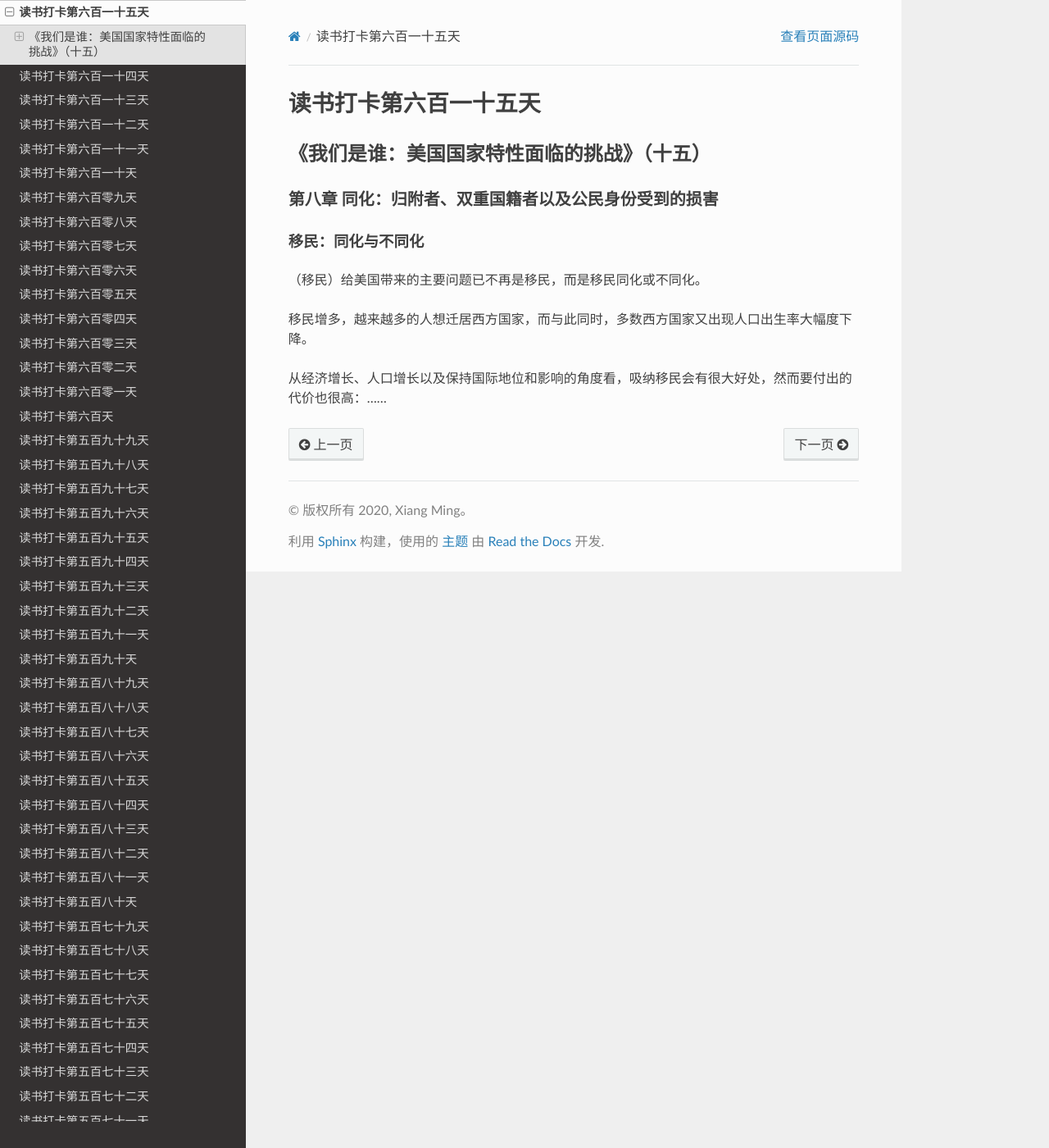
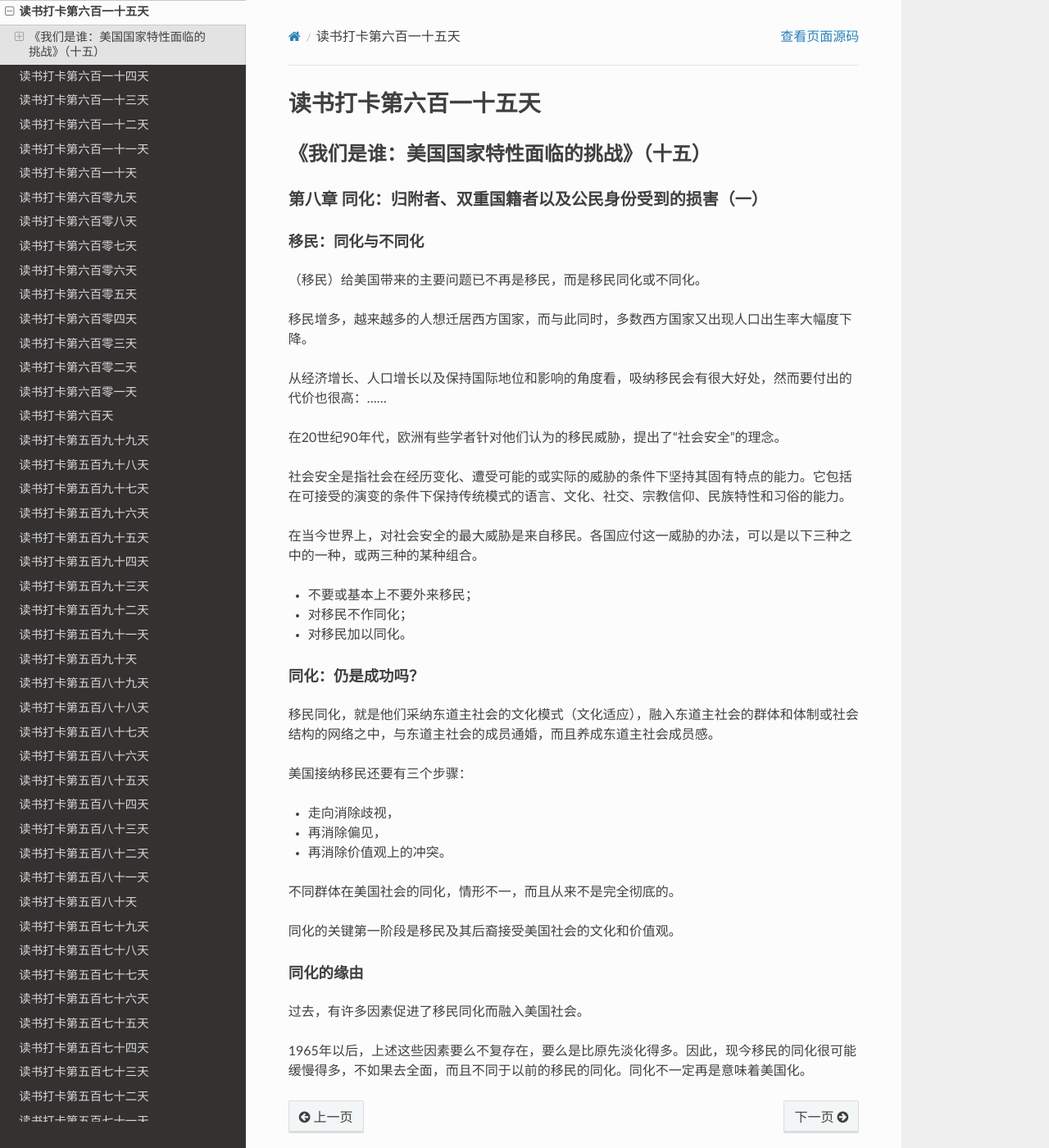
Before and after one commit to xiangming1975/reading, a Sphinx documentation site: the page built from source/2022-07-15.md, in a window 1280 px wide and 1400 px high. Shown: the whole window at 82% size. Built offline with Sphinx 7.4.7 and the Read the Docs theme 2.0.0, drawn with Linux system fonts in a browser that asks for light colours.

Commit message:
自动提交时间: 2022-07-13T22:00:07,644353591+08:00

```diff
--- a/source/2022-07-15.md
+++ b/source/2022-07-15.md
@@ -1,6 +1,6 @@
 # 读书打卡第六百一十五天
 ## 《我们是谁：美国国家特性面临的挑战》（十五）
-### 第八章 同化：归附者、双重国籍者以及公民身份受到的损害
+### 第八章 同化：归附者、双重国籍者以及公民身份受到的损害（一）
 #### 移民：同化与不同化
 
 （移民）给美国带来的主要问题已不再是移民，而是移民同化或不同化。
@@ -8,3 +8,31 @@
 移民增多，越来越多的人想迁居西方国家，而与此同时，多数西方国家又出现人口出生率大幅度下降。
 
 从经济增长、人口增长以及保持国际地位和影响的角度看，吸纳移民会有很大好处，然而要付出的代价也很高：……
+
+在20世纪90年代，欧洲有些学者针对他们认为的移民威胁，提出了“社会安全”的理念。
+
+社会安全是指社会在经历变化、遭受可能的或实际的威胁的条件下坚持其固有特点的能力。它包括在可接受的演变的条件下保持传统模式的语言、文化、社交、宗教信仰、民族特性和习俗的能力。
+
+在当今世界上，对社会安全的最大威胁是来自移民。各国应付这一威胁的办法，可以是以下三种之中的一种，或两三种的某种组合。
+* 不要或基本上不要外来移民；
+* 对移民不作同化；
+* 对移民加以同化。
+
+#### 同化：仍是成功吗？
+
+移民同化，就是他们采纳东道主社会的文化模式（文化适应），融入东道主社会的群体和体制或社会结构的网络之中，与东道主社会的成员通婚，而且养成东道主社会成员感。
+
+美国接纳移民还要有三个步骤：
+* 走向消除歧视，
+* 再消除偏见，
+* 再消除价值观上的冲突。
+
+不同群体在美国社会的同化，情形不一，而且从来不是完全彻底的。
+
+同化的关键第一阶段是移民及其后裔接受美国社会的文化和价值观。
+
+#### 同化的缘由
+
+过去，有许多因素促进了移民同化而融入美国社会。
+
+1965年以后，上述这些因素要么不复存在，要么是比原先淡化得多。因此，现今移民的同化很可能缓慢得多，不如果去全面，而且不同于以前的移民的同化。同化不一定再是意味着美国化。
```
Also changed, not shown: source/2022-07-16.md (added, +52 -0 lines), source/2022-07-17.md (added, +49 -0 lines), source/2022-07-18.md (added, +16 -0 lines).
